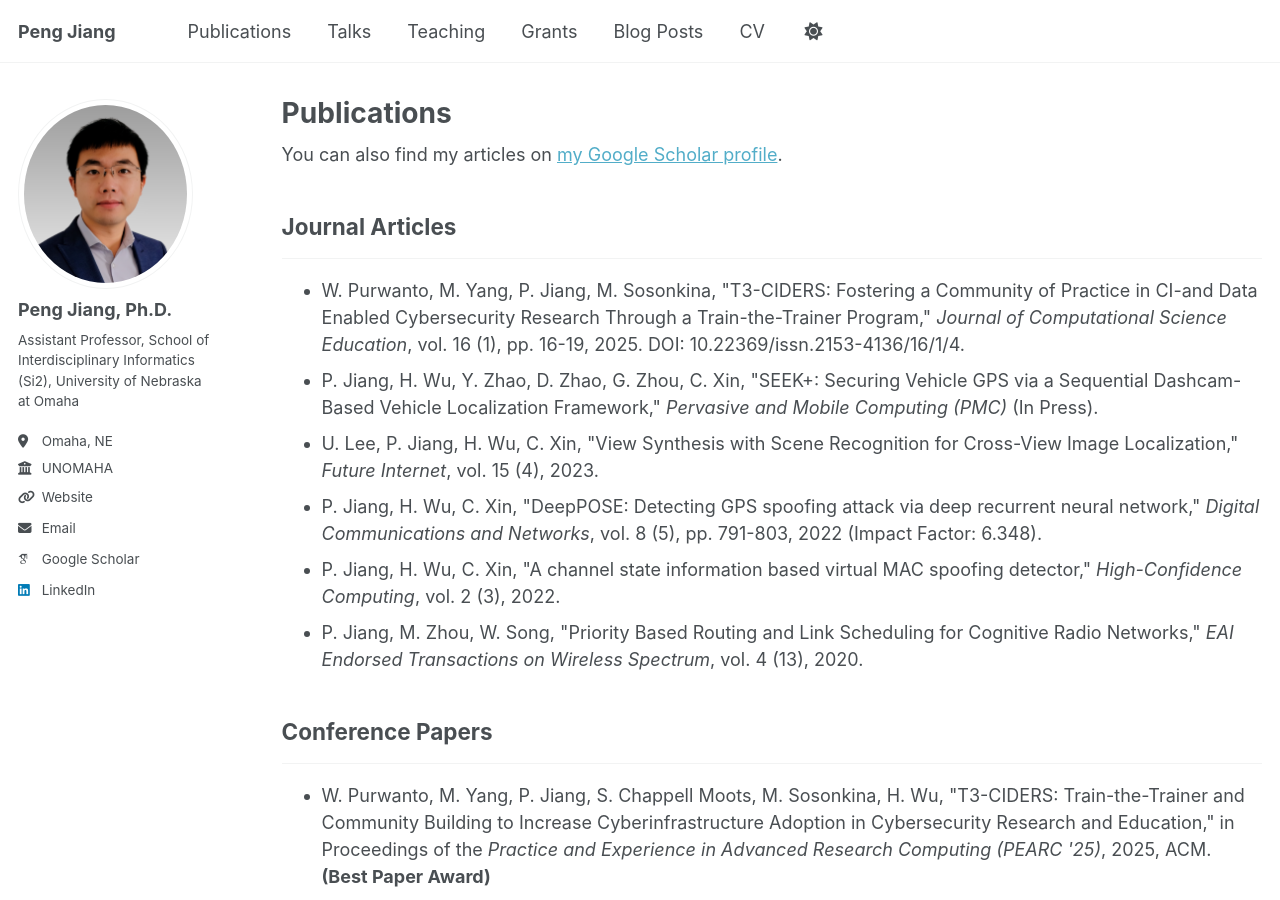
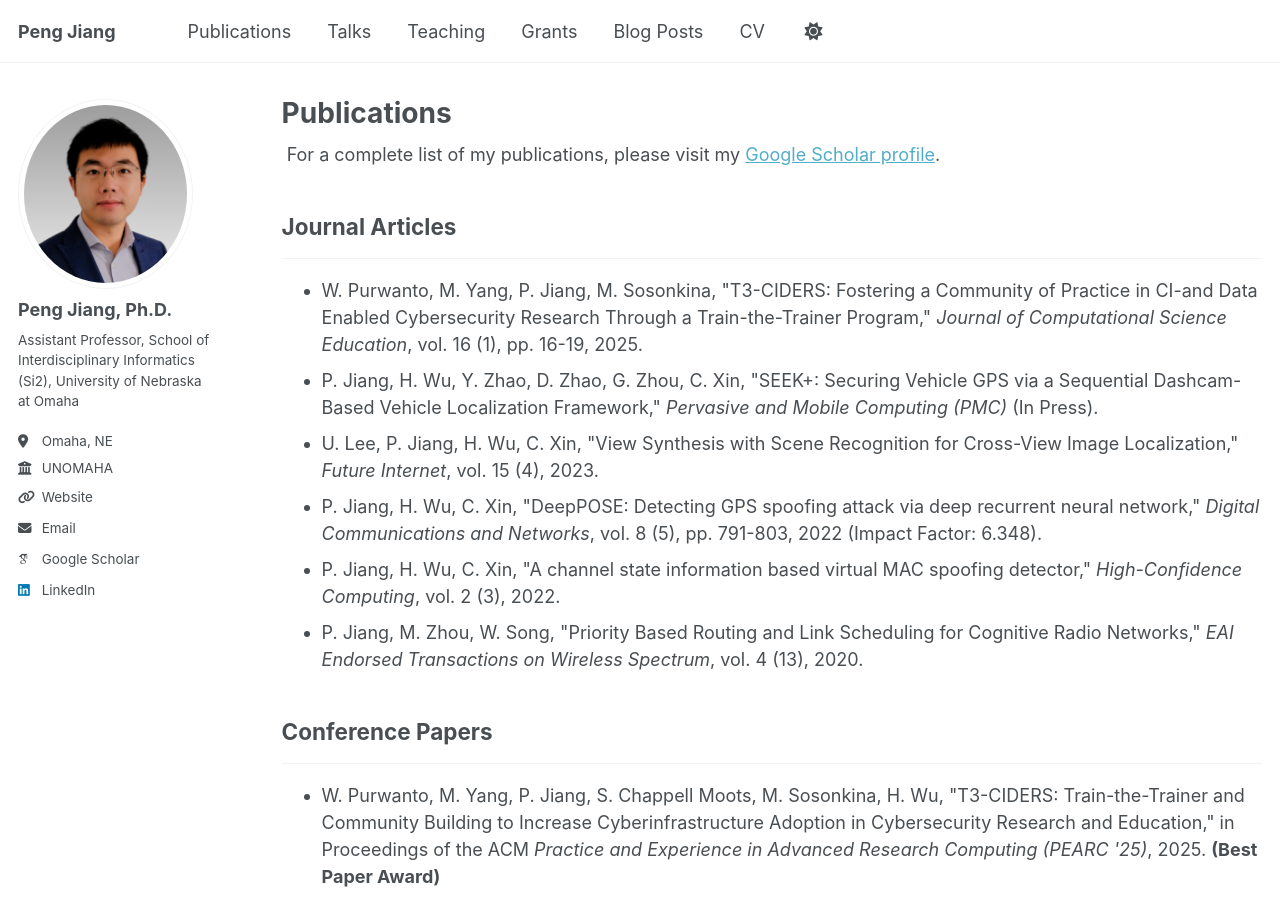
Before and after one commit to PJiang93/pjiang93.github.io, a Jekyll site: the page built from _pages/publications.html, in a window 1280 px wide and 900 px high. Built offline with Jekyll 4.4.1, drawn with Linux system fonts in a browser that asks for light colours; some web fonts are replaced.

Commit message:
update pub

```diff
--- a/_pages/publications.html
+++ b/_pages/publications.html
@@ -6,7 +6,10 @@ author_profile: true
 ---
 
 {% if site.author.googlescholar %}
-  <div class="wordwrap">You can also find my articles on <a href="{{site.author.googlescholar}}">my Google Scholar profile</a>.</div>
+  <div class="wordwrap">
+    For a complete list of my publications, please visit my
+    <a href="{{ site.author.googlescholar }}" target="_blank" rel="noopener">Google Scholar profile</a>.
+  </div>
 {% endif %}
 
 {% include base_path %}
@@ -14,7 +17,7 @@ author_profile: true
 <h2>Journal Articles</h2>
 <hr />
 <ul>
-  <li>W. Purwanto, M. Yang, P. Jiang, M. Sosonkina, "T3-CIDERS: Fostering a Community of Practice in CI-and Data Enabled Cybersecurity Research Through a Train-the-Trainer Program," <em>Journal of Computational Science Education</em>, vol. 16 (1), pp. 16-19, 2025. DOI: 10.22369/issn.2153-4136/16/1/4.</li>
+  <li>W. Purwanto, M. Yang, P. Jiang, M. Sosonkina, "T3-CIDERS: Fostering a Community of Practice in CI-and Data Enabled Cybersecurity Research Through a Train-the-Trainer Program," <em>Journal of Computational Science Education</em>, vol. 16 (1), pp. 16-19, 2025.</li>
   <li>P. Jiang, H. Wu, Y. Zhao, D. Zhao, G. Zhou, C. Xin, "SEEK+: Securing Vehicle GPS via a Sequential Dashcam-Based Vehicle Localization Framework," <em>Pervasive and Mobile Computing (PMC)</em> (In Press).</li>
   <li>U. Lee, P. Jiang, H. Wu, C. Xin, "View Synthesis with Scene Recognition for Cross-View Image Localization," <em>Future Internet</em>, vol. 15 (4), 2023.</li>
   <li>P. Jiang, H. Wu, C. Xin, "DeepPOSE: Detecting GPS spoofing attack via deep recurrent neural network," <em>Digital Communications and Networks</em>, vol. 8 (5), pp. 791-803, 2022 (Impact Factor: 6.348).</li>
@@ -25,7 +28,7 @@ author_profile: true
 <h2>Conference Papers</h2>
 <hr />
 <ul>
-  <li>W. Purwanto, M. Yang, P. Jiang, S. Chappell Moots, M. Sosonkina, H. Wu, "T3-CIDERS: Train-the-Trainer and Community Building to Increase Cyberinfrastructure Adoption in Cybersecurity Research and Education," in Proceedings of the <em>Practice and Experience in Advanced Research Computing (PEARC '25)</em>, 2025, ACM. <strong>(Best Paper Award)</strong></li>
+  <li>W. Purwanto, M. Yang, P. Jiang, S. Chappell Moots, M. Sosonkina, H. Wu, "T3-CIDERS: Train-the-Trainer and Community Building to Increase Cyberinfrastructure Adoption in Cybersecurity Research and Education," in Proceedings of the ACM <em>Practice and Experience in Advanced Research Computing (PEARC '25)</em>, 2025. <strong>(Best Paper Award)</strong></li>
   <li>E. Fathalla, S. Zargarzadeh, C. Xin, H. Wu, P. Jiang, J. Santos, J. Kibilda, "Beam Profiling and Beamforming Modeling for mmWave NextG Networks," in Proceedings of the <em>IEEE International Conference on Computer Communications and Networks (ICCCN)</em>, Waikiki Beach, Honolulu, HI, USA, 2023.</li>
   <li>P. Jiang, H. Wu, Y. Zhao, D. Zhao, C. Xin, "SEEK: Detecting GPS Spoofing via a Sequential Dashcam-Based Vehicle Localization Framework," in Proceedings of the <em>IEEE Conference on Pervasive Computing and Communications (PerCom)</em>, Atlanta, GA, USA, 2023 (Acceptance Ratio: 17.9%).</li>
   <li>P. Jiang, H. Wu, C. Xin, "Virtual MAC spoofing detection through deep learning," in Proceedings of the <em>IEEE International Conference on Communications (ICC)</em>, 2018.</li>
```
